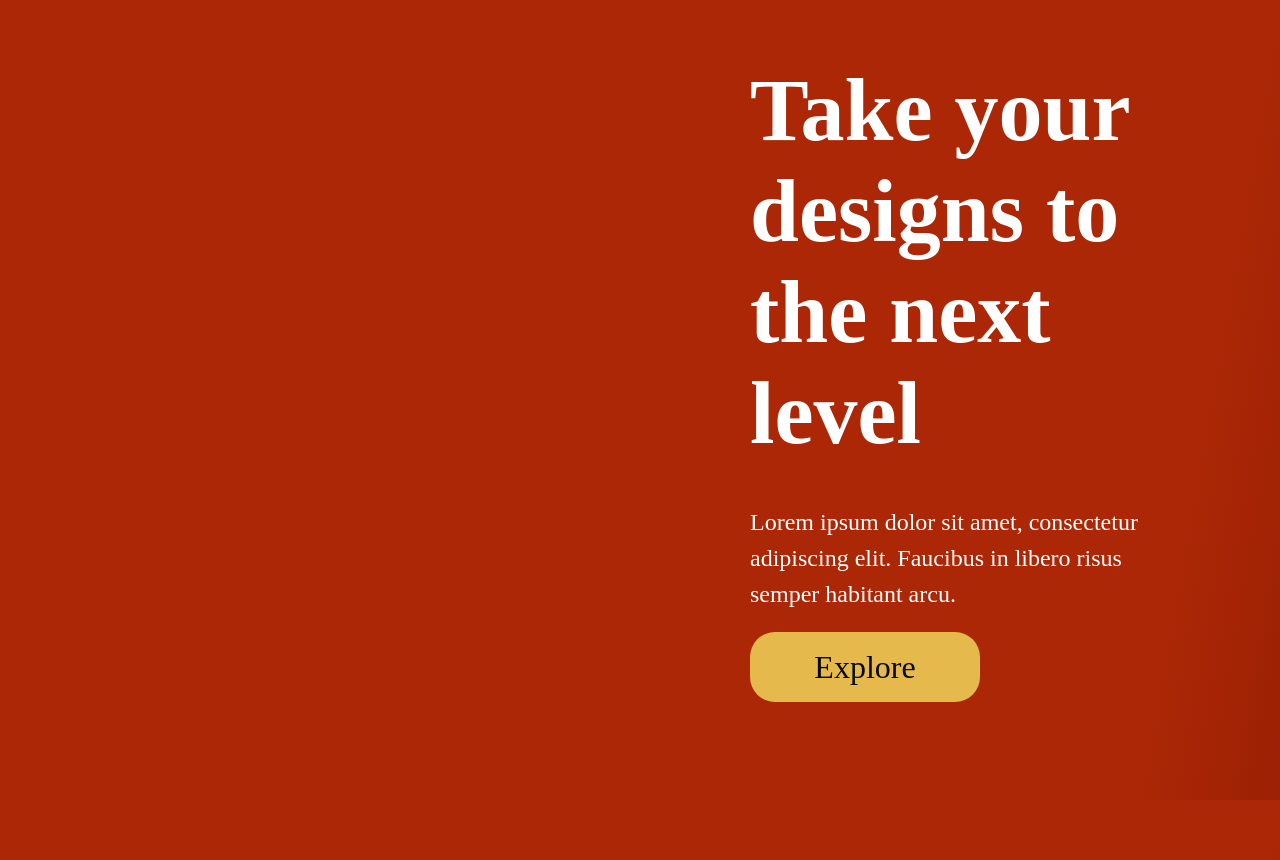
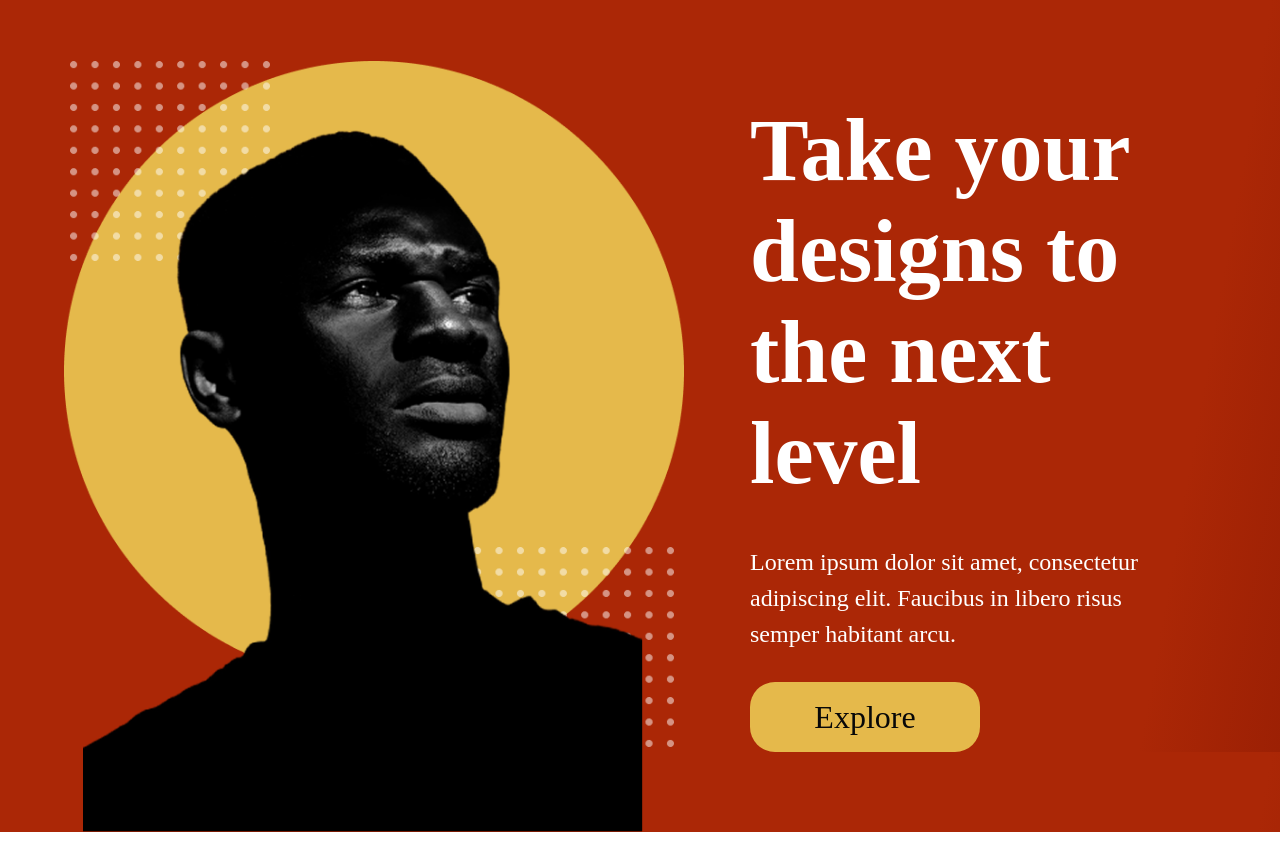
Before and after one commit to NicolasMuskusTarazona/50-Landing-page-designs-Community, a plain HTML site: page src/views/pagina8.html in a window 1280 px wide. After the commit the page ends 832 px from the top, so only its background shows below. Drawn offline with Linux system fonts and the light colour scheme; a web font is replaced by a local one.

Commit message:
feat: :sparkles: Implementacion imagenes.

```diff
--- a/src/css/pagina8.css
+++ b/src/css/pagina8.css
@@ -9,11 +9,12 @@
 html, body {
     margin: 0;
     padding: 0;
-    height: 100%;
+
 }
 
 /* Aplica el gradiente solo al body */
 body {
+    overflow: hidden;
     background: linear-gradient(1000deg, var(--color-19), var(--color-20) 10%);
 }
 
@@ -25,7 +26,7 @@ header h1 {
     font-family: "WorkSans-Bold";
     color: var(--color-4);
     font-size: 88px;
-    margin-top: 60px;
+    margin-top: 100px;
 }
 
 header p {
@@ -38,7 +39,7 @@ header p {
 
 .Explore{
     display: flex;
-    margin-top: 20px;
+    margin-top: 30px;
     border-radius: 25px;
     background: var(--color-21);
     width: 230px;
@@ -53,3 +54,31 @@ header p {
     font-family: "WorkSans-Medium";
     font-size: 32px;
 }
+
+.imgs{
+    display: flex;
+}
+
+.sun{
+    height: 620px;
+    margin-left: 5%;
+    margin-top: -54%;
+}
+.person{
+    position: absolute;
+    height: 720px;
+    margin-left: 6.5%;
+    margin-top: -50%;
+}
+
+.painting1{
+    margin-top: -54%;
+    margin-left: -48%;
+    height: 200px;
+}
+
+.painting2{
+    margin-top: -16%;
+    margin-left: 16%;
+    height: 200px;
+}
--- a/src/views/pagina8.html
+++ b/src/views/pagina8.html
@@ -11,8 +11,13 @@
         <h1>Take your <br>designs to <br>the next <br>level</h1>
         <p>Lorem ipsum dolor sit amet, consectetur <br>adipiscing elit. Faucibus in libero risus <br>semper habitant arcu.</p>
         <div class="Explore">
-            <a class="Explore1" href="">Explore</a>
+            <a class="Explore1" href="../views/pagina9.html">Explore</a>
         </div>
     </header>
+    <main class="imgs">
+        <img class="sun" src="../storage/img/pagina8/sun.png" alt="sun">
+        <img class="painting1" src="../storage/img/pagina8/paintings.png" alt="paintings">
+        <img class="painting2" src="../storage/img/pagina8/paintings.png" alt="paintings">
+        <img class="person" src="../storage/img/pagina8/person.png" alt="person">
 </body>
 </html>
```
